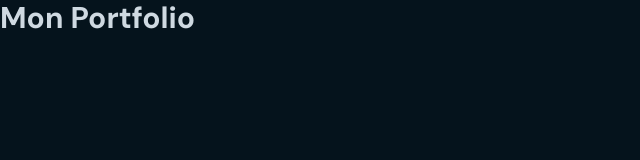
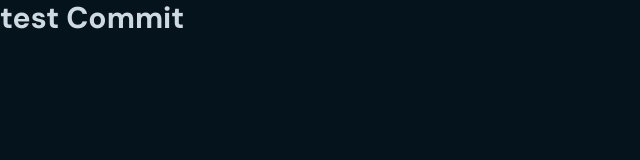
Before and after one commit to Rastiann/Portfolio, a React app: page / in a window 1280 px wide. Shown: the top 160 px of the page, without its empty margins (0-640 px from the left). Built offline with nearby package versions, Linux system fonts and the light colour scheme; the HTML template or start-up script is replaced by a standard one.

Commit message:
test push

```diff
--- a/src/App.jsx
+++ b/src/App.jsx
@@ -3,7 +3,7 @@ function App() {
 
     return (
         <h1 className="font-sans text-3xl font-bold">
-            Mon Portfolio
+            test Commit
         </h1>
     )
 }
```
